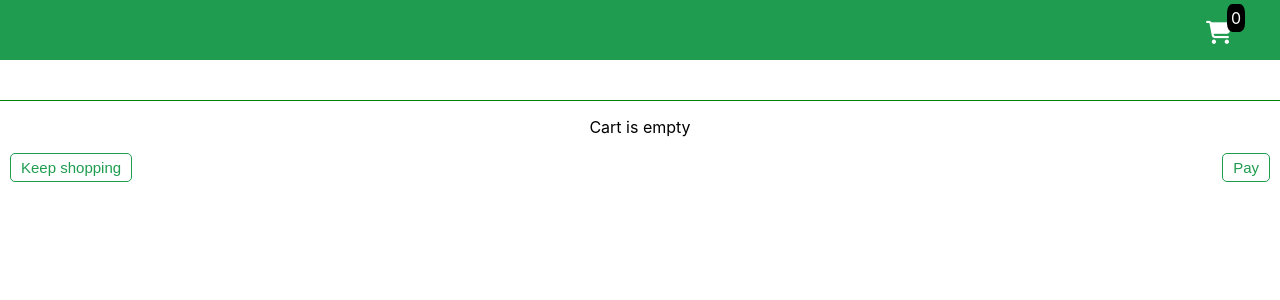
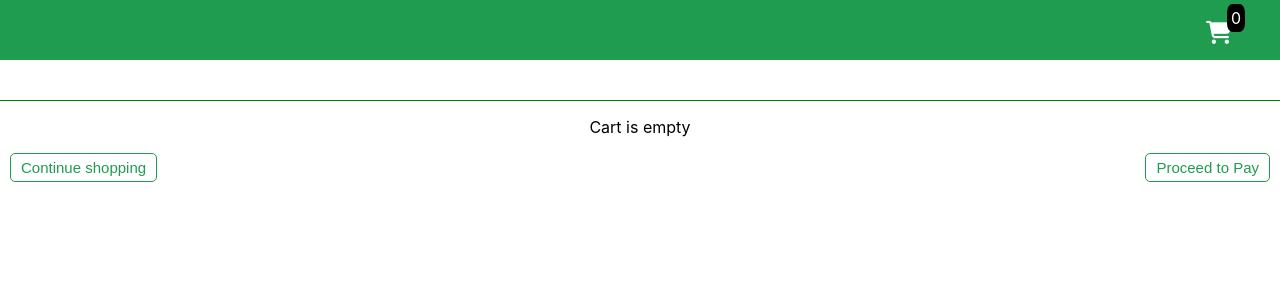
Before and after one commit to AndelijaKaluderovic/Shopping_Cart, a React (Create React App) app: page /checkout in a window 1280 px wide. Shown: the top 300 px of the page. Built offline with nearby package versions, Linux system fonts and the light colour scheme.

Commit message:
Add to Cart Feedback

```diff
--- a/src/components/CartTemplate.css
+++ b/src/components/CartTemplate.css
@@ -10,9 +10,30 @@
     display: block;
     margin: 0 auto;
 }
+.cart-buttons{
+    display: flex;
+    flex-direction: row;
+    align-items: center;
+    justify-content: center;
+}
+.cart-qty{
+    padding: 0 10px;
+}
 .btn-remove{
     background-color: red;
     color: white;
     border: red;
     border-radius: 50%;
 }
+@media screen and (min-width: 600px) {
+    .cart-info{
+        display: flex;
+        flex-direction: row;
+        justify-content: space-between;
+        align-items: center;
+    }
+    .cart-photo{
+        display: inline-block;
+        margin: 0;
+    }
+}
--- a/src/components/CartTemplate.js
+++ b/src/components/CartTemplate.js
@@ -10,9 +10,9 @@ export default function CartTemplate({ cartItems, handleAddToCart, handleDecrese
                     <p className='cart-name'>{item.name}</p>
                     <div className='cart-buttons'>
                         <button onClick={() => handleDecreseQty(item)} className='btn-decrese'>-</button>
+                        <p className='cart-qty'>{item.qty}</p>
                         <button onClick={() => handleAddToCart(item)} className='btn-increse'>+</button>
                     </div>
-                    <p className='cart-price'>{item.qty} x</p>
                     <p className='cart-price'>{item.price} kr</p>
                     <button onClick={() => handleRemoveItem(item)} className='btn-remove'>x</button>
                 </div>
--- a/src/components/ProductTemplate.js
+++ b/src/components/ProductTemplate.js
@@ -2,7 +2,7 @@ import React from 'react';
 import './ProductTemplate.css';
 import { Link } from 'react-router-dom';
 
-export default function ProductTemplate({item, handeProductDetails}) {
+export default function ProductTemplate({ item, handeProductDetails }) {
     return (
         <div className='products-card'>
             <div className='products-photo'>photo</div>
--- a/src/pages/Checkout.css
+++ b/src/pages/Checkout.css
@@ -27,15 +27,3 @@
     justify-content: space-between;
     padding: 0 10px;
 }
-@media screen and (min-width: 600px) {
-    .cart-info{
-        display: flex;
-        flex-direction: row;
-        justify-content: space-between;
-        align-items: center;
-    }
-    .cart-photo{
-        display: inline-block;
-        margin: 0;
-    }
-}
--- a/src/pages/Checkout.js
+++ b/src/pages/Checkout.js
@@ -14,8 +14,8 @@ export default function Checkout({ cartItems, handleAddToCart, handleDecreseQty,
         : <p>Cart is empty</p>
       }
       <footer className='cart-footer'>
-        <Link className='cart-link' to='/'><button className='btn-back'>Keep shopping</button></Link>
-        <button className='btn-pay'>Pay</button>
+        <Link className='cart-link' to='/'><button className='btn-back'>Continue shopping</button></Link>
+        <button className='btn-pay'>Proceed to Pay</button>
       </footer>
     </div>
   )
--- a/src/pages/Product.js
+++ b/src/pages/Product.js
@@ -2,34 +2,10 @@ import React from 'react';
 import './Product.css';
 import { Link } from 'react-router-dom';
 
-export default function Product({product, handleAddToCart}) {
-
-  // const [product, setProduct] = useState([]);
-
-  // const fetchProduct = async () => {
-  //   const data = await fetch('/data/products.json');
-  //   const productJSON = await data.json();
-  //   const oneProduct = await productJSON.items.filter(item => item.id === parseInt(match.params.id));
-  //   setProduct(oneProduct[0]);
-  // }
-
-  // useEffect(() => {
-  //   fetchProduct();
-  //     // eslint-disable-next-line
-  // }, [])
-
-  // const fetchProduct = async () => {
-  //   await fetch('/mockup/products.json').then(response => {
-  //     return response.json()
-  //   }).then(responseData => {
-  //     return responseData.items.filter(item => item.id === parseInt(match.params.id));
-  //   }).then(data => {
-  //     setProduct(data[0]);
-  //   })
-  //     .catch(err => {
-  //       console.log("fetch error" + err);
-  //     });
-  // }
+export default function Product({ product, handleAddToCart }) {
+  const handleFeedback = () => {
+    return alert('Product is added');
+  }
 
   return (
     <div className='product'>
@@ -52,9 +28,13 @@ export default function Product({product, handleAddToCart}) {
                 <option key={index}>{option.quantity}</option>
               ))}
             </select>
-          </form> }
-          {product.available && <button onClick={() => handleAddToCart(product)} className="product-button">Add to cart</button>}
-          <Link className='product-link' to='/'><button className='shopping-button'>Keep shopping</button></Link>
+          </form>}
+          {product.available && <button onClick={() => {
+            handleFeedback();
+            handleAddToCart(product);
+          }}
+            className="product-button">Add to cart</button>}
+          <Link className='product-link' to='/'><button className='shopping-button'>Continue shopping</button></Link>
         </div>
       </div>
     </div>
--- a/src/pages/Products.js
+++ b/src/pages/Products.js
@@ -6,7 +6,7 @@ export default function Products({ products, handeProductDetails }) {
   return (
     <div className='products'>
       {products.map(item => (
-          <ProductTemplate key={item.id} item={item} handeProductDetails={handeProductDetails} />
+        <ProductTemplate key={item.id} item={item} handeProductDetails={handeProductDetails} />
       ))}
     </div>
   )
```
Also changed, not shown: src/App.js (+8 -8 lines), src/components/ProductTemplate.css (indentation only).
